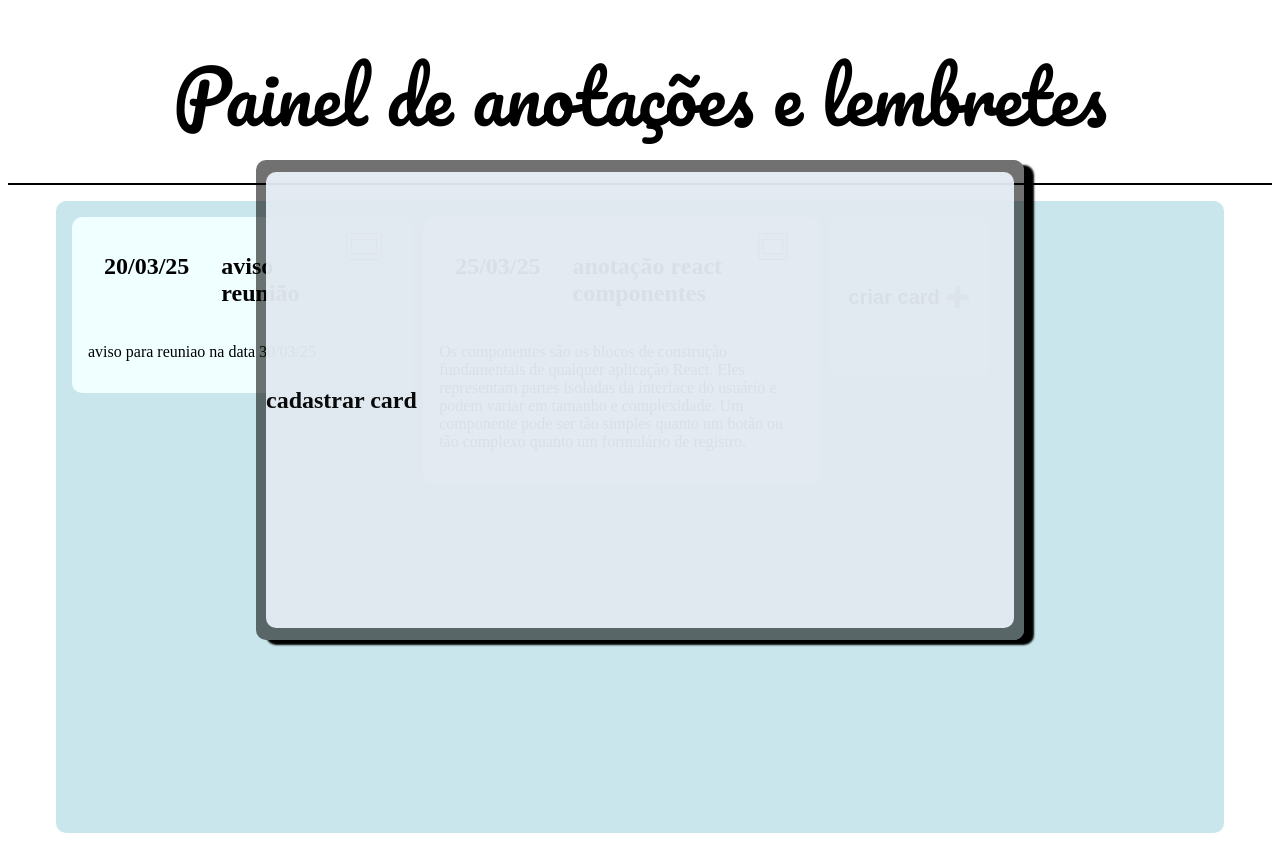
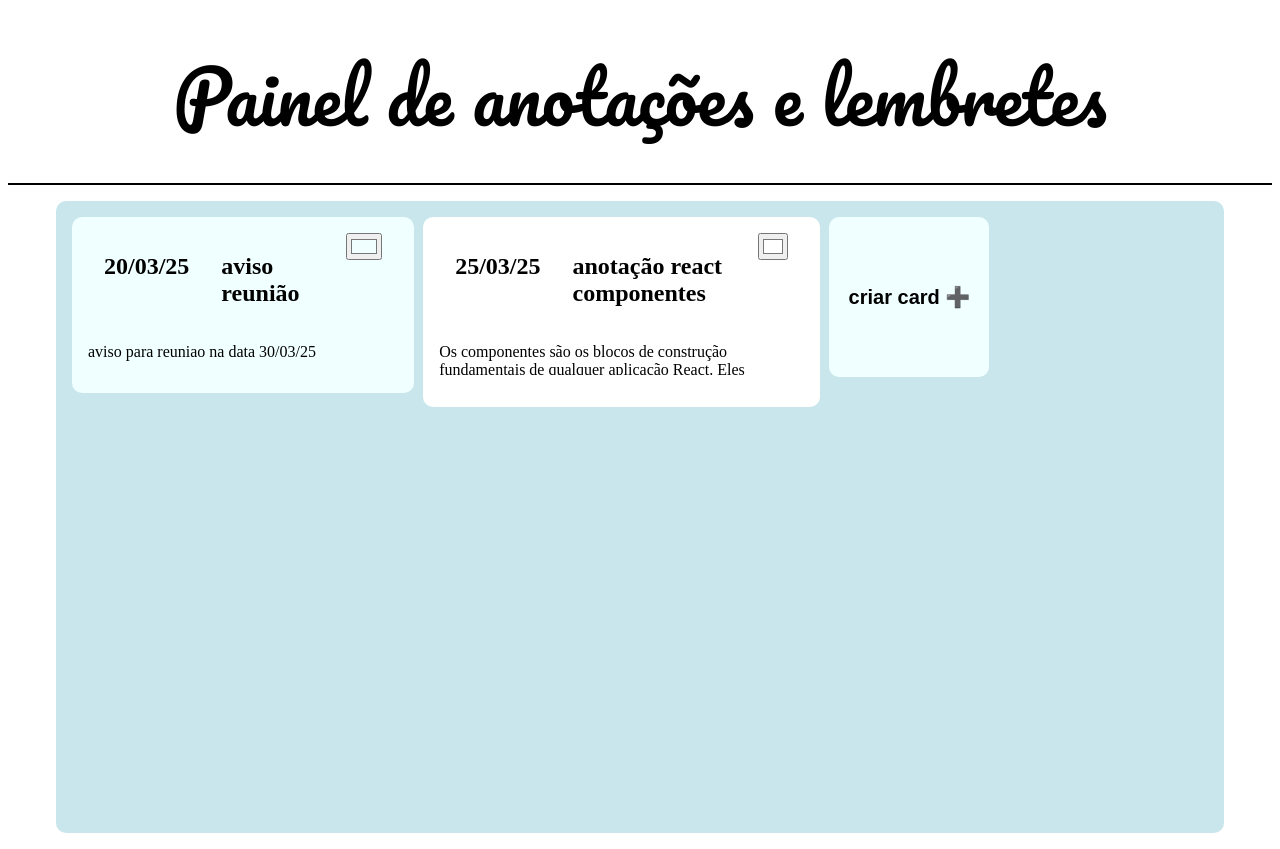
Before and after one commit to robson-alessandro/painel_anota-es_lembretes, a React (Create React App) app: page / in a window 1280 px wide. Built offline with nearby package versions, Linux system fonts and the light colour scheme.

Commit message:
atualizando card

```diff
--- a/src/App.js
+++ b/src/App.js
@@ -7,7 +7,7 @@ function App() {
     <div >
       <Cabecalho/>
       <Mural/>
-      <ModalCadastro aberto={true}/>
+      <ModalCadastro aberto={false}/>
 
     </div>
   );
--- a/src/componentes/Card/Card.css
+++ b/src/componentes/Card/Card.css
@@ -13,3 +13,9 @@
     gap: 2rem;
 
 }
+.paragrafo-conteudo {
+    position: relative;
+    overflow: auto;
+    max-height: 2rem;
+
+}
--- a/src/componentes/Card/index.js
+++ b/src/componentes/Card/index.js
@@ -13,7 +13,7 @@ const Card =({data, titulo, conteudo, corFundo})=>{
                 <input  type='color' value={corFundoCard}  onChange={ evento => setCorFundoCard(evento.target.value)}></input>
             </div>
 
-            <p>{conteudo}</p>
+            <p className='paragrafo-conteudo'>{conteudo}</p>
         </div>
 
     )
```
